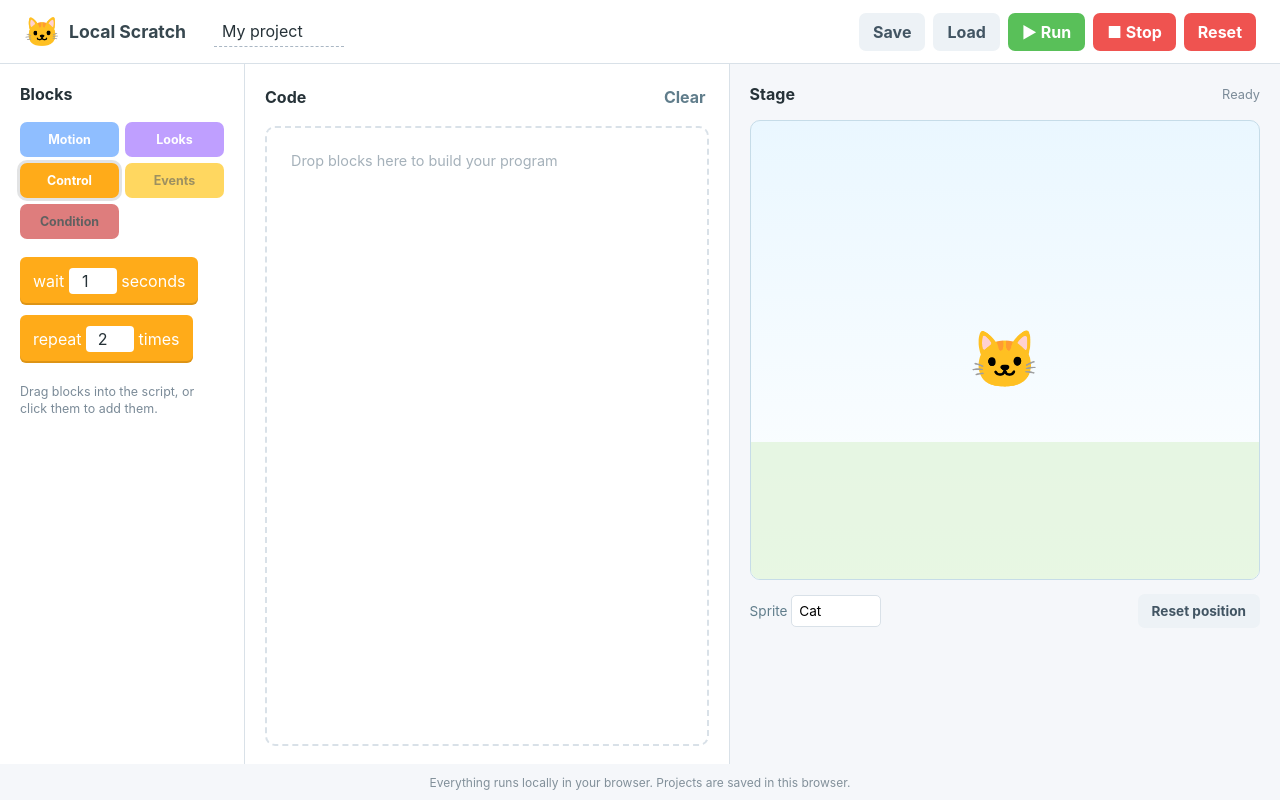
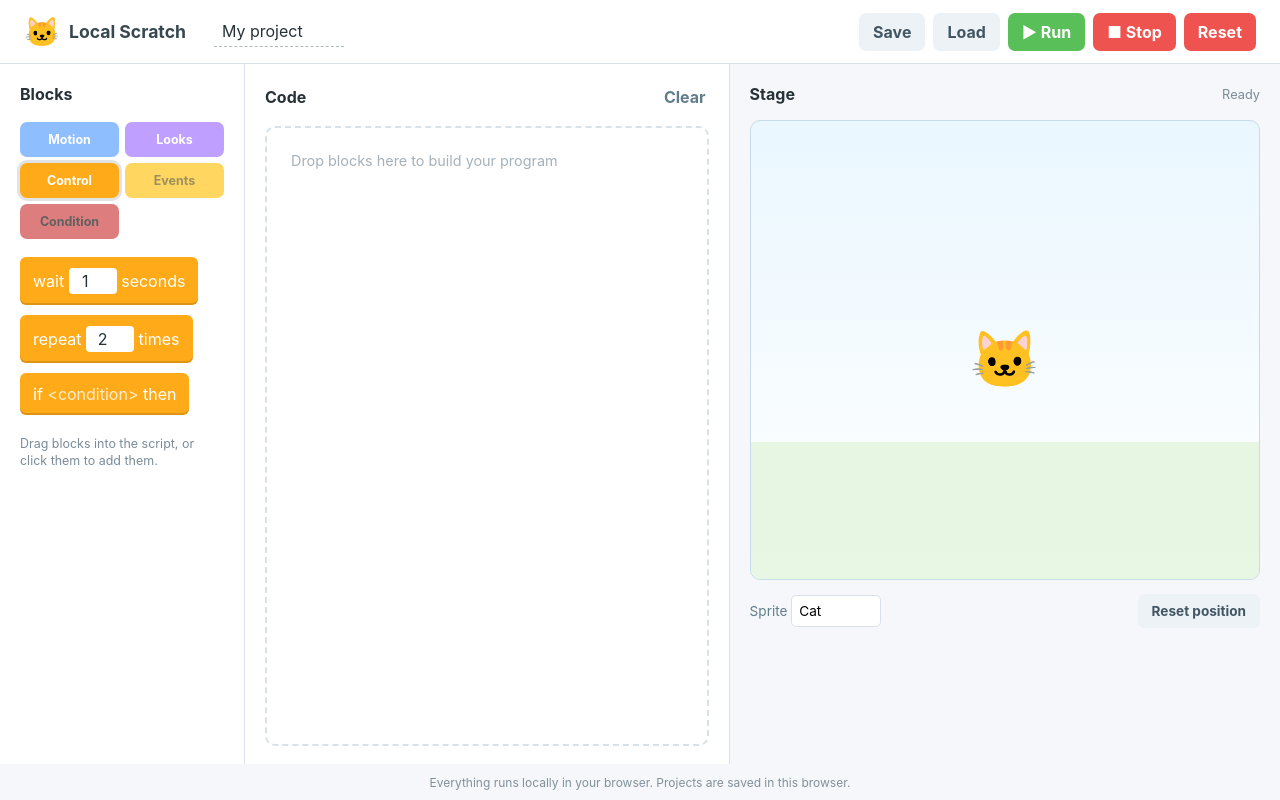
Before and after one commit to DPandaman/HackMIT_2026, a React (Vite) app: page / in a window 1280 px wide. Both pictures are taken after a click on the button "Control". Built offline with nearby package versions, Linux system fonts and the light colour scheme.

Commit message:
if block

```diff
--- a/src/main.jsx
+++ b/src/main.jsx
@@ -14,6 +14,7 @@ const blockDefinitions = {
   control: [
     { type: "wait", template: ["wait ", { value: "1", type: "number", min: "0", step: "0.1" }, " seconds"] },
     { type: "repeat", template: ["repeat ", { value: "2", type: "number", min: "1" }, " times"] },
+    { type: "if", template: ["if ", { socket: "condition" }, " then"] },
   ],
   condition: [
     {
@@ -50,9 +51,48 @@ function defaultInputs(definition) {
   return definition.template.filter((part) => typeof part === "object").map((part) => part.value);
 }
 
-function Block({ block, paletteBlock = false, active = false, onAdd, onRemove, onInputChange }) {
+function defaultConditionBlock() {
+  const definition = blockDefinitions.condition[0];
+
+  return {
+    id: makeId(),
+    type: definition.type,
+    category: "condition",
+    inputs: defaultInputs(definition),
+  };
+}
+
+function evaluateCondition(condition) {
+  if (!condition) return false;
+
+  if (condition.type === "greaterThan") {
+    return Number(condition.inputs[0] || 0) > Number(condition.inputs[1] || 0);
+  }
+
+  return false;
+}
+
+function blockFromDrop(event) {
+  const raw = event.dataTransfer.getData("text/plain");
+  return raw ? JSON.parse(raw) : null;
+}
+
+function Block({
+  block,
+  paletteBlock = false,
+  active = false,
+  onAdd,
+  onRemove,
+  onInputChange,
+  onConditionDrop,
+  onConditionInputChange,
+}) {
   const definition = findDefinition(block.category, block.type);
   let inputIndex = 0;
+  const blockStyle = {
+    ...(block.category === "condition" ? { background: "#ca2f2f", color: "white" } : {}),
+    ...(active ? { outline: "3px solid white" } : {}),
+  };
 
   if (!definition) return null;
 
@@ -60,16 +100,66 @@ function Block({ block, paletteBlock = false, active = false, onAdd, onRemove, o
     event.dataTransfer.setData("text/plain", JSON.stringify({ type: block.type, category: block.category }));
   }
 
+  function renderConditionSocket(index) {
+    if (paletteBlock) {
+      return (
+        <span key={index} style={{ opacity: 0.78 }}>
+          &lt;condition&gt;
+        </span>
+      );
+    }
+
+    return (
+      <span
+        key={index}
+        onClick={(event) => event.stopPropagation()}
+        onDoubleClick={(event) => event.stopPropagation()}
+        onDragOver={(event) => {
+          event.preventDefault();
+          event.stopPropagation();
+        }}
+        onDrop={(event) => {
+          event.preventDefault();
+          event.stopPropagation();
+          const item = blockFromDrop(event);
+          if (item?.category === "condition") onConditionDrop(block.id, item.type);
+        }}
+        style={{
+          alignItems: "center",
+          background: "#ffffff38",
+          border: "2px dashed #ffffffb0",
+          borderRadius: 5,
+          display: "inline-flex",
+          minHeight: 32,
+          minWidth: 138,
+          padding: "2px 5px",
+          verticalAlign: "middle",
+        }}
+      >
+        {block.condition ? (
+          <Block
+            block={block.condition}
+            onInputChange={(conditionId, inputIndex, value) => onConditionInputChange(block.id, conditionId, inputIndex, value)}
+          />
+        ) : (
+          <span style={{ color: "white", fontSize: ".8rem", opacity: 0.78 }}>drop condition</span>
+        )}
+      </span>
+    );
+  }
+
   return (
     <div
-      className={`block ${block.category}${active ? " active-block" : ""}`}
+      className={`block ${block.category}`}
+      style={blockStyle}
       draggable
       onClick={paletteBlock ? () => onAdd(block.type, block.category) : undefined}
-      onDoubleClick={!paletteBlock ? () => onRemove(block.id) : undefined}
+      onDoubleClick={!paletteBlock && onRemove ? () => onRemove(block.id) : undefined}
       onDragStart={handleDragStart}
     >
       {definition.template.map((part, index) => {
         if (typeof part === "string") return <React.Fragment key={index}>{part}</React.Fragment>;
+        if (part.socket === "condition") return renderConditionSocket(index);
 
         const currentIndex = inputIndex;
         inputIndex += 1;
@@ -125,6 +215,7 @@ function App() {
         type,
         category: blockCategory,
         inputs: defaultInputs(definition),
+        condition: type === "if" ? defaultConditionBlock() : null,
       },
     ]);
   }
@@ -149,7 +240,18 @@ function App() {
     return {
       name: projectName.trim(),
       spriteName,
-      blocks: blocks.map(({ type, category: blockCategory, inputs }) => ({ type, category: blockCategory, inputs })),
+      blocks: blocks.map(({ type, category: blockCategory, inputs, condition }) => ({
+        type,
+        category: blockCategory,
+        inputs,
+        condition: condition
+          ? {
+              type: condition.type,
+              category: condition.category,
+              inputs: condition.inputs,
+            }
+          : null,
+      })),
     };
   }
 
@@ -168,6 +270,16 @@ function App() {
             type: item.type,
             category: item.category,
             inputs: defaults.map((input, index) => item.inputs?.[index] ?? input),
+            condition: item.condition
+              ? {
+                  id: makeId(),
+                  type: item.condition.type,
+                  category: item.condition.category,
+                  inputs: item.condition.inputs || [],
+                }
+              : item.type === "if"
+                ? defaultConditionBlock()
+                : null,
           };
         })
         .filter(Boolean),
@@ -207,6 +319,10 @@ function App() {
       setStatus(`Repeat ${firstValue || 2} is ready`);
     }
 
+    if (block.type === "if") {
+      setStatus(evaluateCondition(block.condition) ? "If condition is true" : "If condition is false");
+    }
+
     return currentPosition;
   }
 
@@ -219,12 +335,18 @@ function App() {
     resetSprite();
 
     let currentPosition = initialPosition;
-    for (const block of blocks) {
+    for (let index = 0; index < blocks.length; index += 1) {
       if (!runningRef.current) break;
 
+      const block = blocks[index];
       setActiveBlockId(block.id);
       currentPosition = await executeBlock(block, currentPosition);
       setPosition(currentPosition);
+
+      if (block.type === "if" && !evaluateCondition(block.condition)) {
+        index += 1;
+      }
+
       await new Promise((resolve) => setTimeout(resolve, 250));
     }
 
@@ -253,8 +375,46 @@ function App() {
   function handleDrop(event) {
     event.preventDefault();
     setDragOver(false);
-    const item = JSON.parse(event.dataTransfer.getData("text/plain"));
+    const item = blockFromDrop(event);
+    if (!item) return;
     addToScript(item.type, item.category);
+  }
+
+  function dropCondition(blockId, conditionType) {
+    const definition = findDefinition("condition", conditionType);
+    if (!definition) return;
+
+    setBlocks((currentBlocks) =>
+      currentBlocks.map((block) =>
+        block.id === blockId
+          ? {
+              ...block,
+              condition: {
+                id: makeId(),
+                type: conditionType,
+                category: "condition",
+                inputs: defaultInputs(definition),
+              },
+            }
+          : block,
+      ),
+    );
+  }
+
+  function updateConditionInput(blockId, conditionId, inputIndex, value) {
+    setBlocks((currentBlocks) =>
+      currentBlocks.map((block) =>
+        block.id === blockId && block.condition?.id === conditionId
+          ? {
+              ...block,
+              condition: {
+                ...block.condition,
+                inputs: block.condition.inputs.map((input, index) => (index === inputIndex ? value : input)),
+              },
+            }
+          : block,
+      ),
+    );
   }
 
   return (
@@ -330,6 +490,8 @@ function App() {
                   active={activeBlockId === block.id}
                   onRemove={(id) => setBlocks((currentBlocks) => currentBlocks.filter((item) => item.id !== id))}
                   onInputChange={updateBlockInput}
+                  onConditionDrop={dropCondition}
+                  onConditionInputChange={updateConditionInput}
                 />
               ))
             )}
--- a/styles.css
+++ b/styles.css
@@ -187,17 +187,9 @@ h2 {
   background: var(--orange);
 }
 
-.block.condition {
-  background: #ca2f2f;
-}
-
 .block.events {
   background: var(--yellow);
   color: #624d00;
-}
-
-.block.active-block {
-  outline: 3px solid white;
 }
 
 .block input {
```
